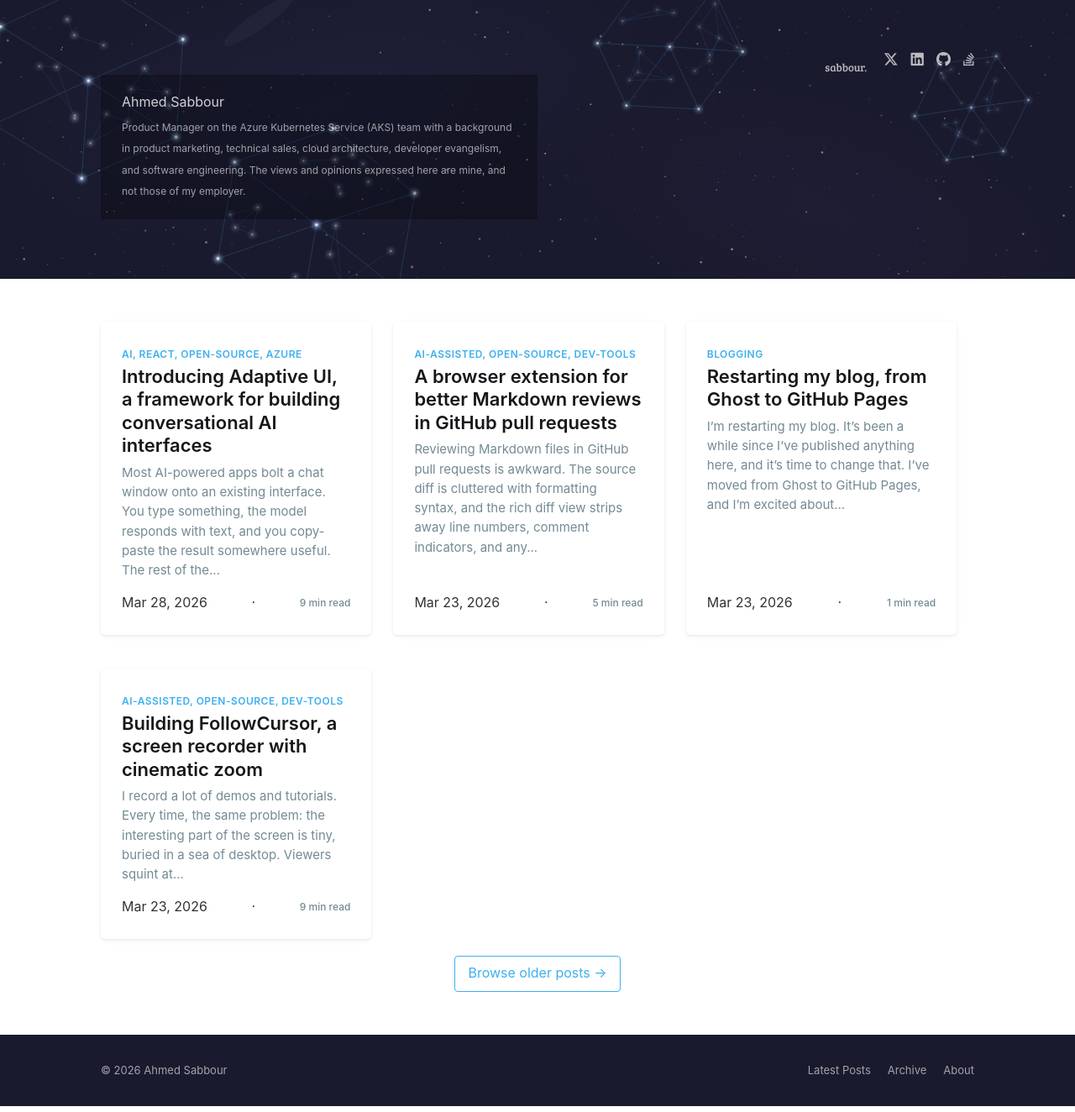
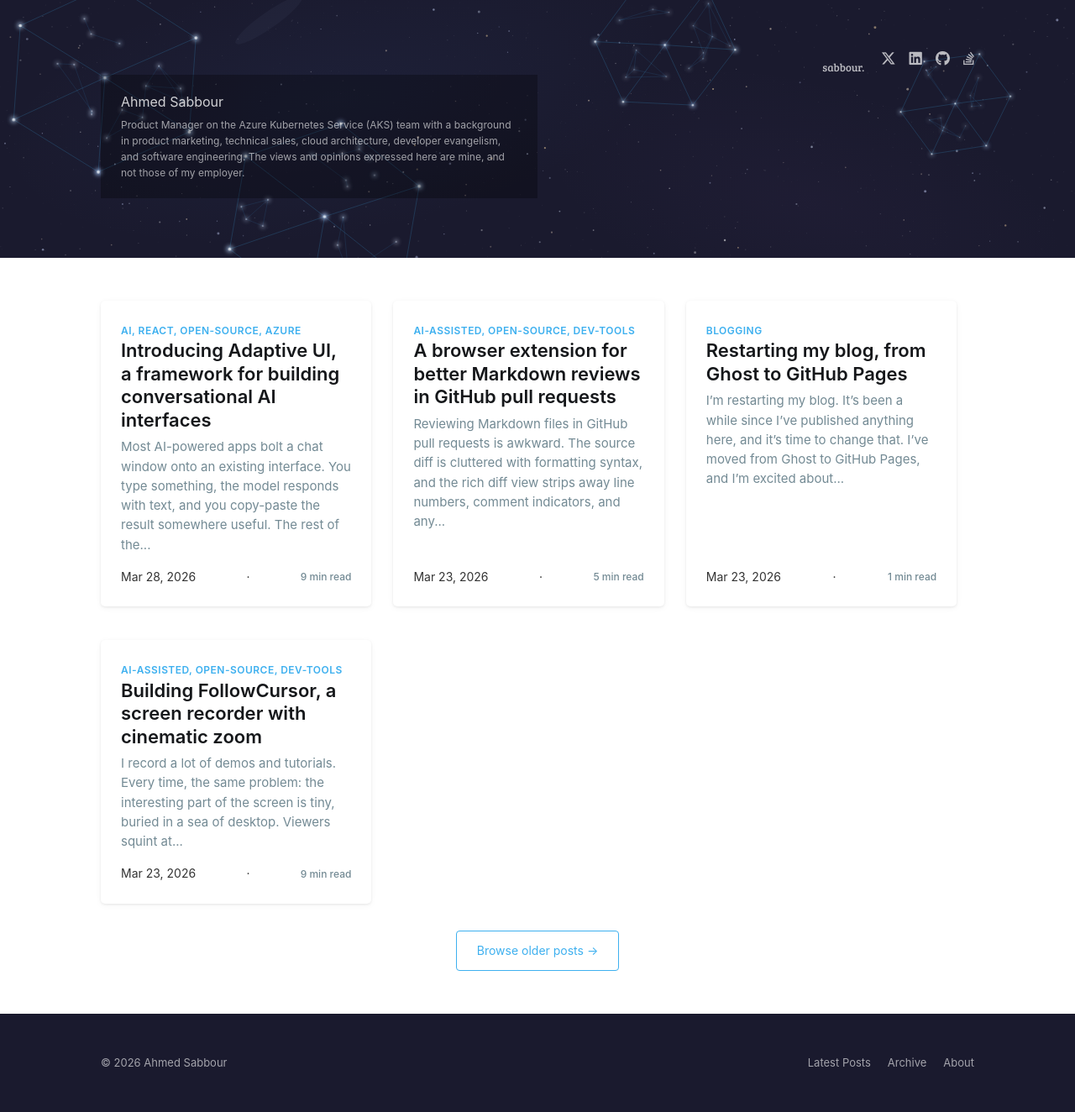
Before and after one commit to sabbour/sabbour.github.io, a Jekyll site: the page built from index.html, in a window 1280 px wide. Shown: the whole page at 84% size. Built offline with Jekyll 4.4.1, drawn with Linux system fonts in a browser that asks for light colours.

Commit message:
Refactor styles for improved readability and layout consistency across the site

```diff
--- a/_sass/_base.scss
+++ b/_sass/_base.scss
@@ -7,13 +7,13 @@
 }
 
 html {
-  font-size: 62.5%;
+  font-size: 100%;
 }
 
 body {
   font-family: $font-sans;
-  font-size: 1.6rem;
-  line-height: 1.6em;
+  font-size: .875rem;
+  line-height: 1.6;
   color: $text;
   background: $bg;
   -webkit-font-smoothing: antialiased;
@@ -22,15 +22,15 @@ body {
 h1, h2, h3, h4, h5, h6 {
   color: $text-dark;
   font-family: $font-sans;
-  line-height: 1.15em;
+  line-height: 1.15;
   margin: 0 0 0.4em;
   font-weight: 600;
 }
 
-h1 { font-size: 4.2rem; }
-h2 { font-size: 2.8rem; margin-top: 1.8em; }
-h3 { font-size: 2.2rem; margin-top: 1.5em; }
-h4 { font-size: 1.8rem; }
+h1 { font-size: 2.25rem; }
+h2 { font-size: 1.5rem; margin-top: 1.8em; }
+h3 { font-size: 1.25rem; margin-top: 1.5em; }
+h4 { font-size: 1.125rem; }
 
 p { margin: 0 0 1.5em; }
 
@@ -81,7 +81,7 @@ pre {
   overflow-x: auto;
   margin: 1.5em 0;
   line-height: 1.5;
-  font-size: 1.4rem;
+  font-size: 0.8125rem;
 
   code {
     background: none;
@@ -95,7 +95,7 @@ table {
   width: 100%;
   border-collapse: collapse;
   margin: 1.5em 0;
-  font-size: 1.5rem;
+  font-size: 0.8125rem;
 
   th, td {
     padding: 0.6em 1em;
--- a/_sass/_layout.scss
+++ b/_sass/_layout.scss
@@ -43,15 +43,15 @@
 
 .site-header-content {
   background-color: rgba(0, 0, 0, 0.28);
-  padding: 2rem 2.5rem;
+  padding: 1.25rem 1.5rem;
   display: inline-block;
   max-width: 50%;
-  margin-bottom: 2rem;
+  margin-bottom: 1.25rem;
 }
 
 .site-title {
   font-family: $font-title;
-  font-size: 3.8rem;
+  font-size: 2.375rem;
   font-weight: 400;
   color: #fff;
   text-decoration: none;
@@ -60,23 +60,23 @@
 }
 
 .site-description {
-  font-size: 1.4rem;
+  font-size: .875rem;
   font-weight: 300;
   color: rgba(255, 255, 255, 0.7);
-  margin: 0.5rem 0 0;
+  margin: 0.3rem 0 0;
 }
 
 .site-description {
-  font-size: 1.6rem;
+  font-size: 1rem;
   font-weight: 400;
   color: rgba(255, 255, 255, 0.8);
-  margin: 0.3rem 0 0;
+  margin: 0.2rem 0 0;
 }
 
 .site-disclaimer {
-  font-size: 1.2rem;
+  font-size: .75rem;
   color: rgba(255, 255, 255, 0.6);
-  margin: 0.8rem 0 0;
+  margin: 0.5rem 0 0;
 }
 
 // ─── Nav ─────────────────────────────────────────────
@@ -84,11 +84,11 @@
   display: flex;
   justify-content: flex-end;
   align-items: center;
-  gap: 2rem;
+  gap: 1.25rem;
 
   a {
     color: rgba(255, 255, 255, 0.7);
-    font-size: 1.3rem;
+    font-size: .8125rem;
     text-decoration: none;
     &:hover { color: #fff; text-decoration: none; }
   }
@@ -96,11 +96,11 @@
 
 .social-links {
   display: flex;
-  gap: 1.5rem;
+  gap: 1rem;
 
   a {
     color: rgba(255, 255, 255, 0.7);
-    font-size: 1.4rem;
+    font-size: .875rem;
     &:hover { color: #fff; }
   }
 }
@@ -114,7 +114,7 @@
 .post-feed {
   display: flex;
   flex-wrap: wrap;
-  gap: 4rem 2.5%;
+  gap: 2.5rem 2.5%;
 }
 
 .post-card {
@@ -141,7 +141,7 @@
 
 .post-card-content-link {
   display: block;
-  padding: 2.5rem 2.5rem 0;
+  padding: 1.5rem 1.5rem 0;
   color: $text;
   text-decoration: none;
   flex-grow: 1;
@@ -150,24 +150,24 @@
 }
 
 .post-card-tags {
-  font-size: 1.2rem;
+  font-size: .75rem;
   font-weight: 600;
   color: $tag-color;
   text-transform: uppercase;
   letter-spacing: 0.04em;
-  margin: 0 0 0.5rem;
+  margin: 0 0 0.3rem;
 }
 
 .post-card-title {
-  font-size: 2.2rem;
+  font-size: 1.375rem;
   font-weight: 600;
   line-height: 1.25;
-  margin: 0 0 0.6rem;
+  margin: 0 0 0.375rem;
   color: $text-dark;
 }
 
 .post-card-excerpt {
-  font-size: 1.5rem;
+  font-size: .9375rem;
   line-height: 1.55;
   color: $text-secondary;
 
@@ -177,14 +177,14 @@
 }
 
 .post-card-meta {
-  padding: 1.5rem 2.5rem 2.5rem;
+  padding: 1rem 1.5rem 1.5rem;
   display: flex;
   justify-content: space-between;
   align-items: center;
 }
 
 .reading-time {
-  font-size: 1.2rem;
+  font-size: .75rem;
   color: $text-secondary;
   font-weight: 500;
 }
@@ -205,6 +205,29 @@
   }
 }
 
+.post-hero-header {
+  display: flex;
+  align-items: center;
+  gap: 2.5rem;
+  margin-top: 1.25rem;
+}
+
+.post-hero-text {
+  flex: 1;
+  min-width: 0;
+}
+
+.post-hero-image {
+  flex: 0 0 45%;
+  margin: 0;
+
+  img {
+    width: 100%;
+    height: auto;
+    border-radius: 8px;
+  }
+}
+
 .site-nav-left {
   display: flex;
   align-items: center;
@@ -212,7 +235,7 @@
 
 .site-nav-logo {
   font-family: $font-title;
-  font-size: 2rem;
+  font-size: 1.25rem;
   font-weight: 400;
   color: #fff;
   text-decoration: none;
@@ -222,7 +245,7 @@
 .site-nav-right {
   display: flex;
   align-items: center;
-  gap: 1.5rem;
+  gap: 1rem;
 }
 
 .post-full {
@@ -237,12 +260,12 @@
 }
 
 .post-full-meta {
-  font-size: 1.2rem;
+  font-size: .75rem;
   font-weight: 600;
   text-transform: uppercase;
   letter-spacing: 0.04em;
   color: $tag-color;
-  margin: 0 0 1.5rem;
+  margin: 0 0 1rem;
 
   time {
     color: $tag-color;
@@ -259,12 +282,16 @@
 }
 
 .post-full-title {
-  font-size: 5rem;
+  font-size: 2.5rem;
   font-weight: 700;
   line-height: 1.05;
   margin: 0;
   color: $text-dark;
   text-align: left;
+
+  .post-page-header & {
+    color: #fff;
+  }
 }
 
 .post-full-content {
@@ -273,7 +300,7 @@
 }
 
 .post-content {
-  font-size: 2rem;
+  font-size: .875rem;
   line-height: 1.7;
   font-family: $font-sans;
 
@@ -290,8 +317,8 @@
 }
 
 .post-footer {
-  margin-top: 5rem;
-  padding-top: 3rem;
+  margin-top: 3rem;
+  padding-top: 2rem;
   border-top: 1px solid $border;
 }
 
@@ -305,7 +332,7 @@
 }
 
 .post-tag {
-  font-size: 1.2rem;
+  font-size: .75rem;
   color: $text-secondary;
   background: #f0f6f9;
   padding: 0.4em 1em;
@@ -316,9 +343,9 @@
 
 // ─── Page ────────────────────────────────────────────
 .page-title {
-  font-size: 3.6rem;
+  font-size: 2.25rem;
   font-weight: 700;
-  margin: 0 0 2rem;
+  margin: 0 0 1.25rem;
   color: $text-dark;
 }
 
@@ -335,18 +362,18 @@
   }
 
   p {
-    font-size: 1.3rem;
+    font-size: .8125rem;
     margin: 0;
   }
 
   nav {
     display: flex;
-    gap: 2rem;
+    gap: 1.25rem;
   }
 
   a {
     color: rgba(255, 255, 255, 0.6);
-    font-size: 1.3rem;
+    font-size: .8125rem;
     text-decoration: none;
     &:hover { color: #fff; }
   }
@@ -359,7 +386,7 @@
 }
 
 .archive-year {
-  font-size: 1.4rem;
+  font-size: .875rem;
   font-weight: 700;
   color: $text-secondary;
   letter-spacing: 0.03em;
@@ -376,13 +403,13 @@
 
   a {
     color: $text-dark;
-    font-size: 1.6rem;
+    font-size: 1rem;
     text-decoration: none;
     &:hover { color: $accent; }
   }
 
   time {
-    font-size: 1.3rem;
+    font-size: .8125rem;
     color: $text-secondary;
     flex-shrink: 0;
     margin-left: 2rem;
@@ -411,11 +438,24 @@
   }
 
   .site-title {
-    font-size: 2.8rem;
+    font-size: 1.75rem;
   }
 
   .post-title {
-    font-size: 3rem;
+    font-size: 1.875rem;
+  }
+
+  .post-hero-header {
+    flex-direction: column;
+    gap: 1.25rem;
+  }
+
+  .post-hero-image {
+    flex: 0 0 auto;
+  }
+
+  .post-full-title {
+    font-size: 1.875rem;
   }
 
   .site-footer .inner {
```
